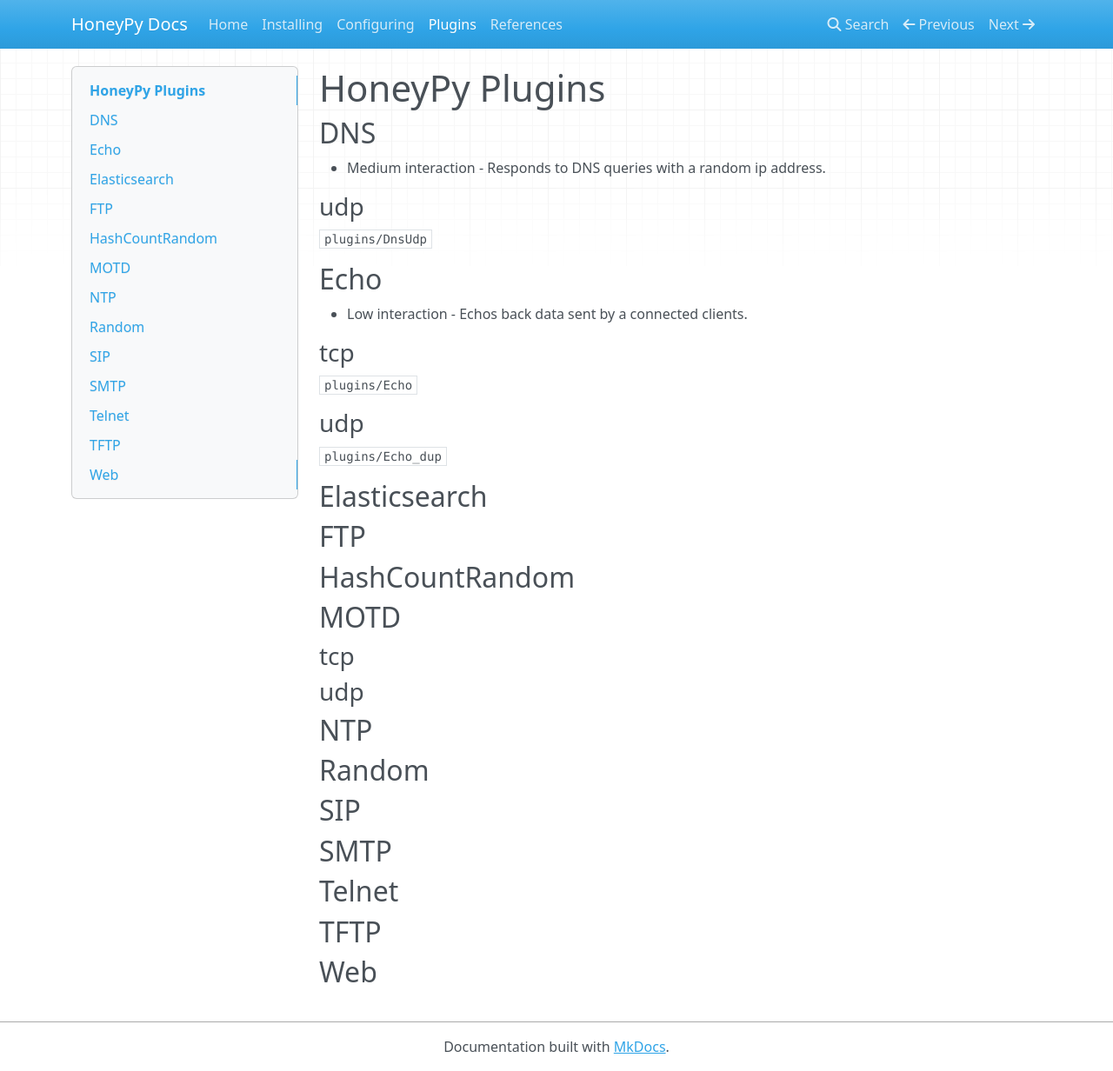
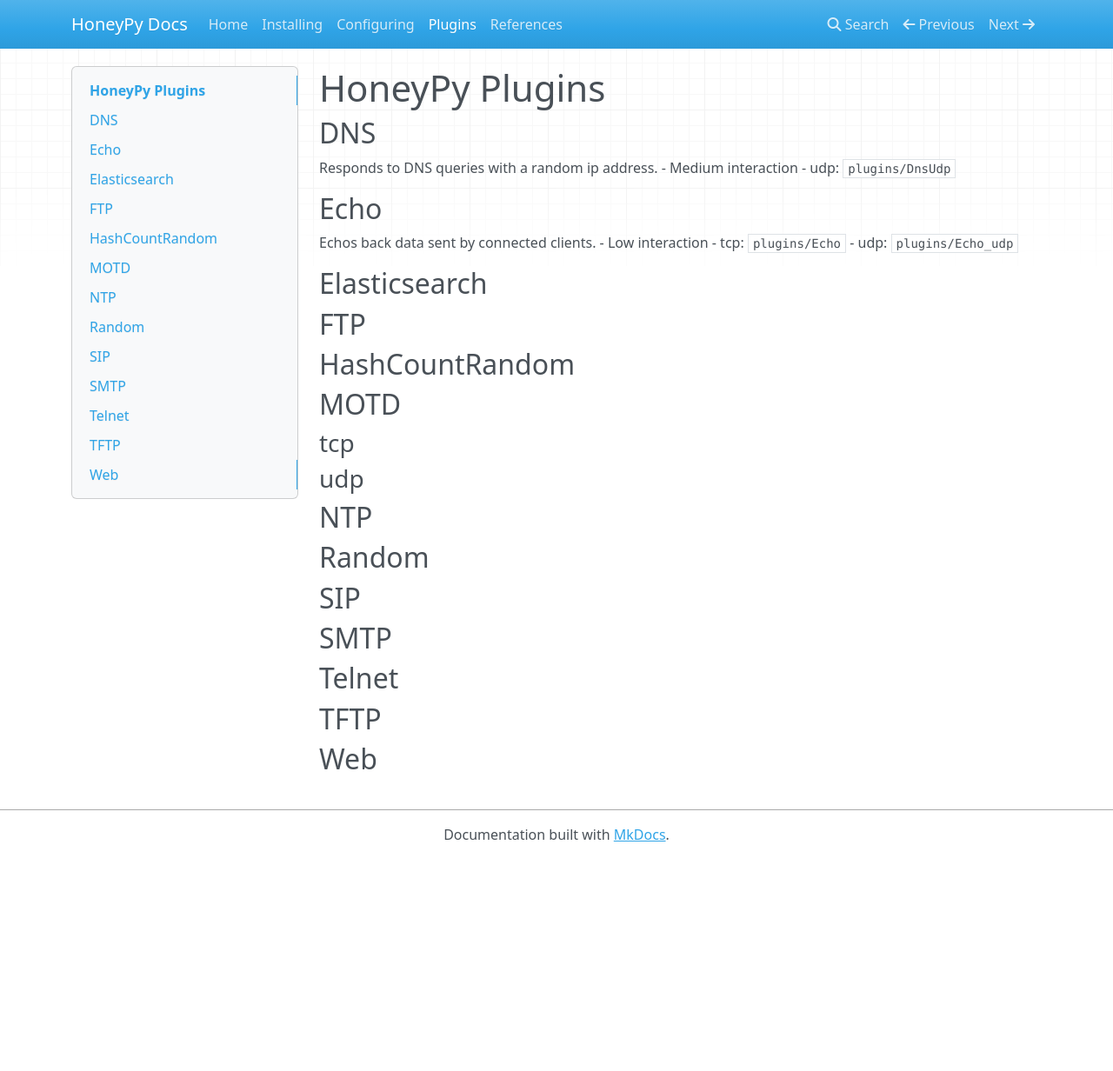
Before and after one commit to foospidy/HoneyPy, an MkDocs documentation site: the page built from docs/plugins.md, in a window 1280 px wide and 1232 px high. Shown: the whole window at 87% size. Built offline with MkDocs 1.6.1, drawn with Linux system fonts in a browser that asks for light colours; nearby versions of some CDN libraries; old or Windows-style settings are respelled for this version of MkDocs.

Commit message:
docs update

```diff
--- a/docs/plugins.md
+++ b/docs/plugins.md
@@ -2,23 +2,16 @@
 
 ## DNS
 
-- Medium interaction - Responds to DNS queries with a random ip address.
-
-### udp
-
-`plugins/DnsUdp`
+Responds to DNS queries with a random ip address.
+- Medium interaction
+    - udp: `plugins/DnsUdp`
 
 ## Echo
 
-- Low interaction - Echos back data sent by a connected clients.
-
-### tcp
-
-`plugins/Echo`
-
-### udp
-
-`plugins/Echo_dup`
+Echos back data sent by connected clients.
+- Low interaction
+    - tcp: `plugins/Echo`
+    - udp: `plugins/Echo_udp`
 
 ## Elasticsearch
 
```
